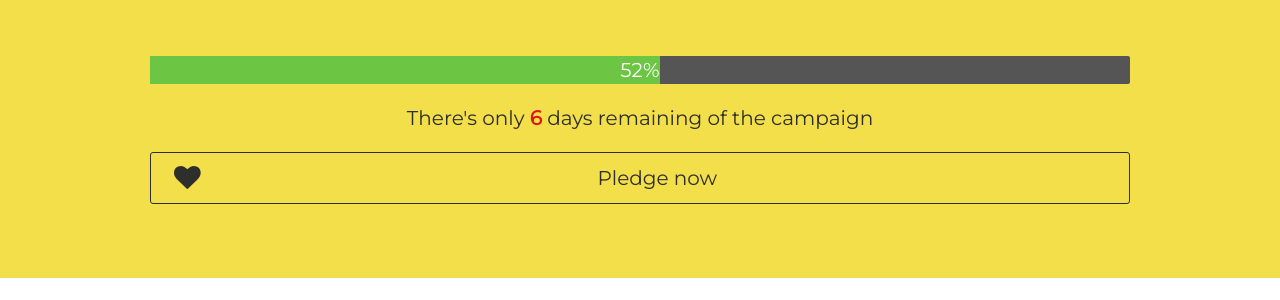
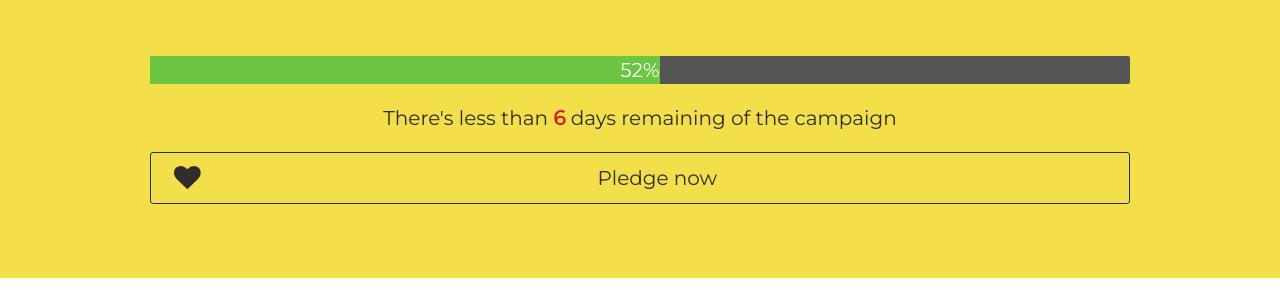
Before and after one commit to stereokai/amok, a Jekyll site: the page built from index.html, in a window 1280 px wide and 900 px high. Shown: the part 297-597 px from the top of the window. Built offline with Jekyll 4.4.1, drawn with Linux system fonts in a browser that asks for light colours; nearby versions of some CDN libraries; library files that are not in the unit come from our copies; comment, search, counter and statistics services are not loaded.

Commit message:
Update index.html

```diff
--- a/index.html
+++ b/index.html
@@ -37,7 +37,7 @@ title: Live Editing for JavaScript
       <p class="progress-text">52%</p>
     </div>
 
-    <p>There's only <strong class="countdown">6</strong> days remaining of the campaign</p>
+    <p>There's less than <strong class="countdown">6</strong> days remaining of the campaign</p>
     <a href="https://www.bountysource.com/teams/amok/fundraiser" class="btn btn-block btn-inverse">
       <i class="fa fa-heart fa-lg pull-left"></i> Pledge now
     </a>
```
